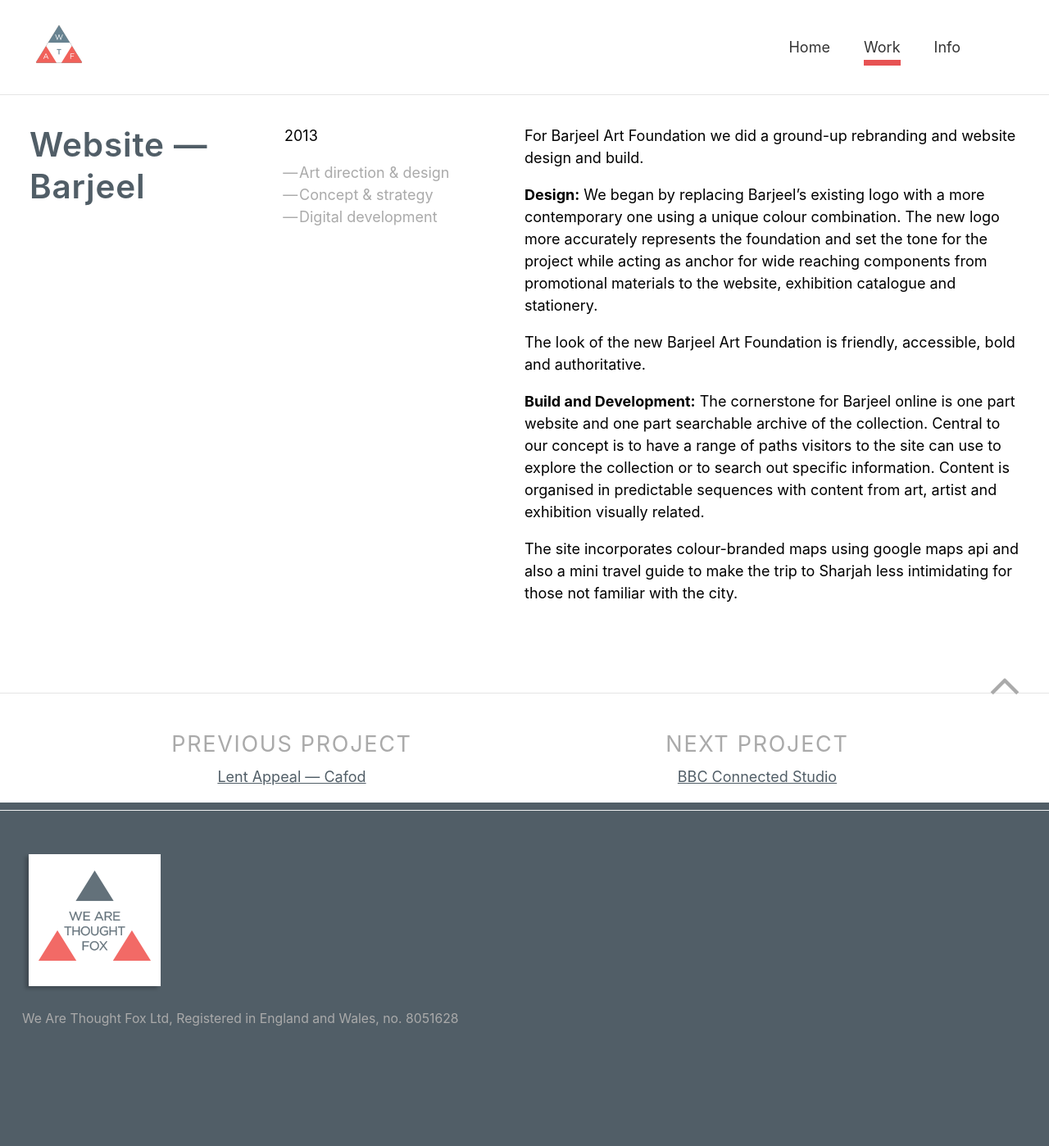
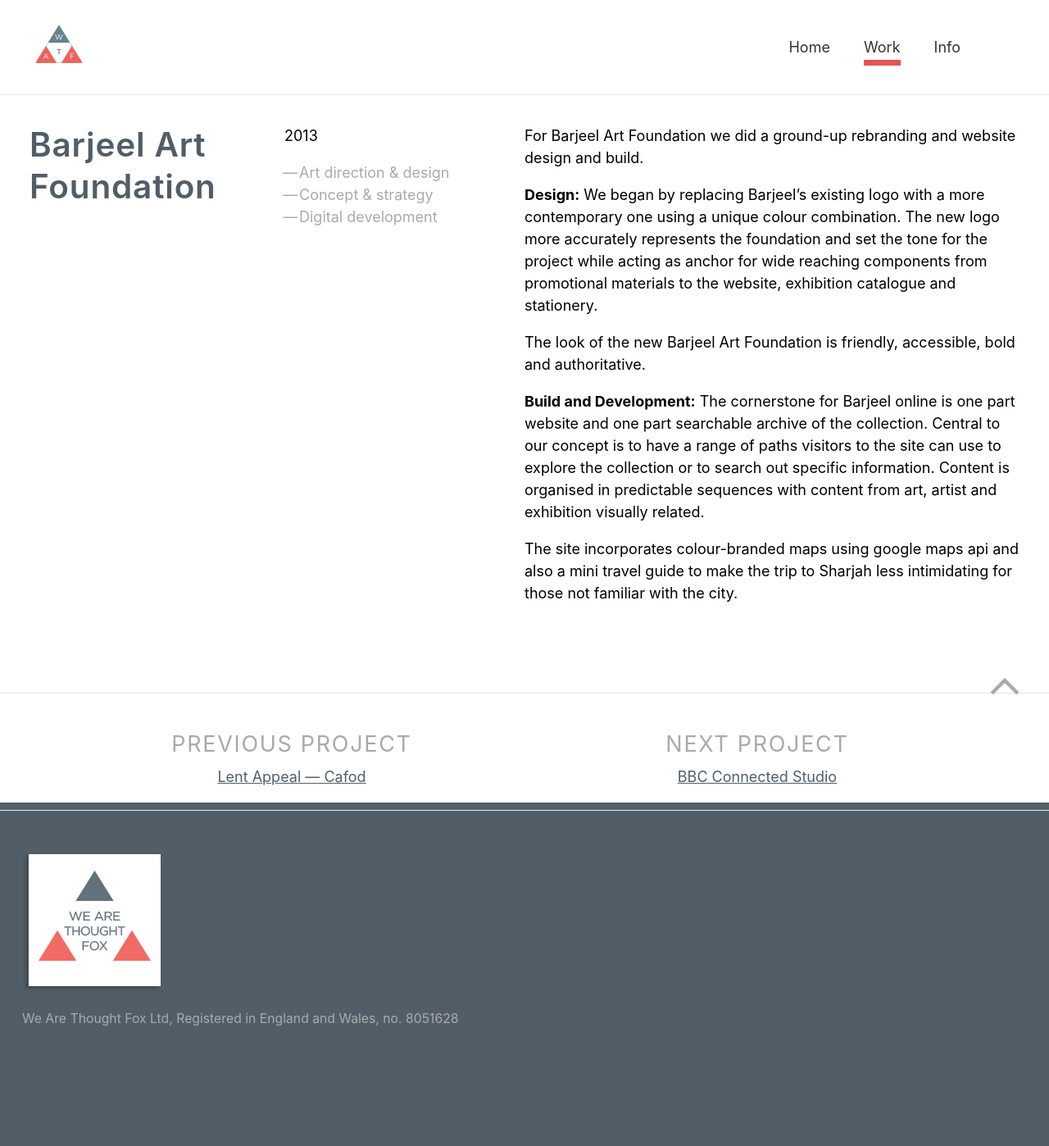
Before and after one commit to wearethoughtfox/wearethoughtfox, a Jekyll site: the page built from _work/2013-07-11-barjeel-art-foundation.md, in a window 1280 px wide. Shown: the whole page at 82% size. Built offline with Jekyll 4.4.1, drawn with Linux system fonts in a browser that asks for light colours.

Commit message:
Change work title

```diff
--- a/_work/2013-07-11-barjeel-art-foundation.md
+++ b/_work/2013-07-11-barjeel-art-foundation.md
@@ -1,5 +1,5 @@
 ---
-title: Website — Barjeel
+title: Barjeel Art Foundation
 date: 2013-07-11T14:27:26+00:00
 excerpt: A ground-up rebranding and website design and build.
 layout: work
```
